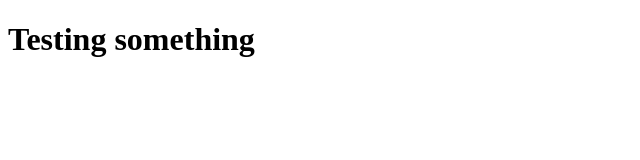
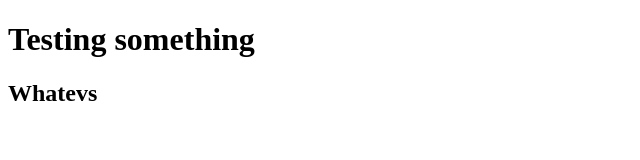
Before and after one commit to julianrod781/git-one, a plain HTML site: page index.html in a window 1280 px wide. Shown: the whole page, without its empty margins (0-640 px from the left). Drawn offline with Linux system fonts and the light colour scheme.

Commit message:
added whatevs

```diff
--- a/index.html
+++ b/index.html
@@ -6,5 +6,6 @@
   </head>
   <body>
 <h1>Testing something</h1>
+<h2>Whatevs</h2>
   </body>
 </html>
```
